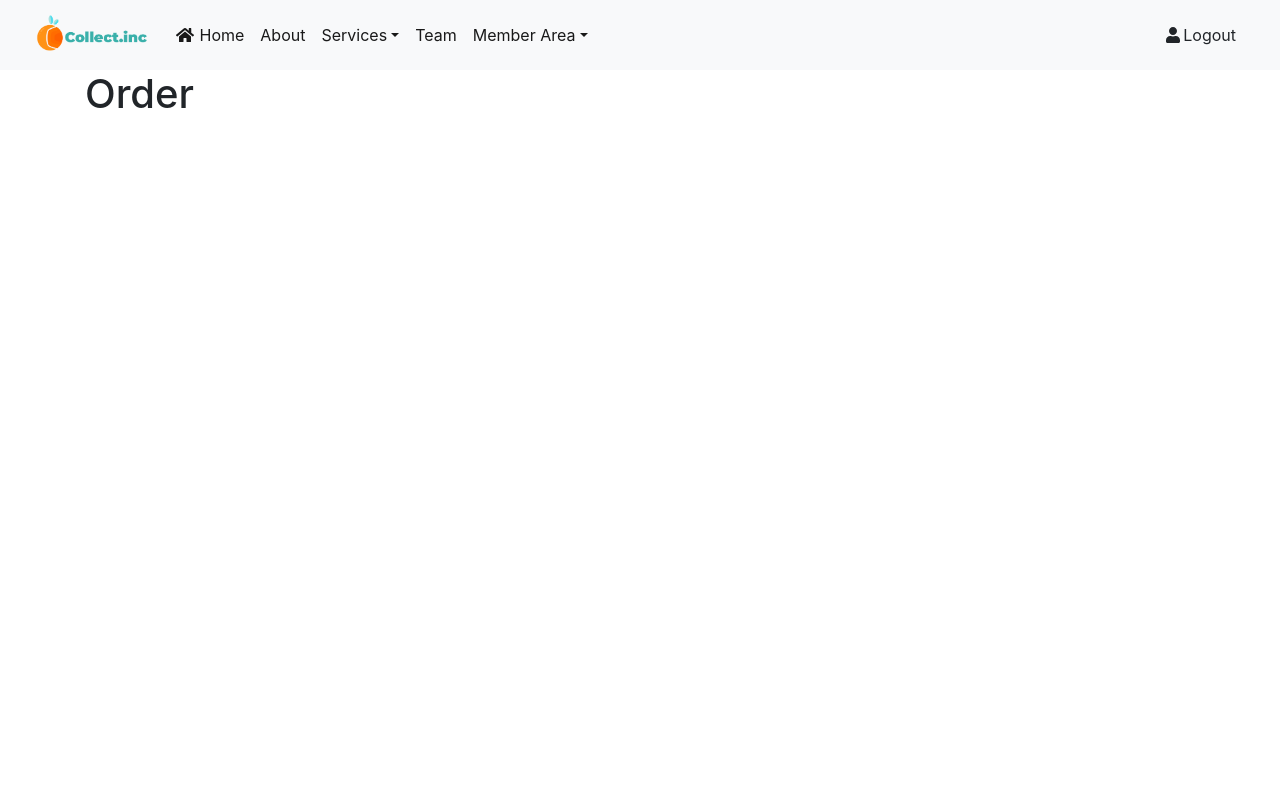
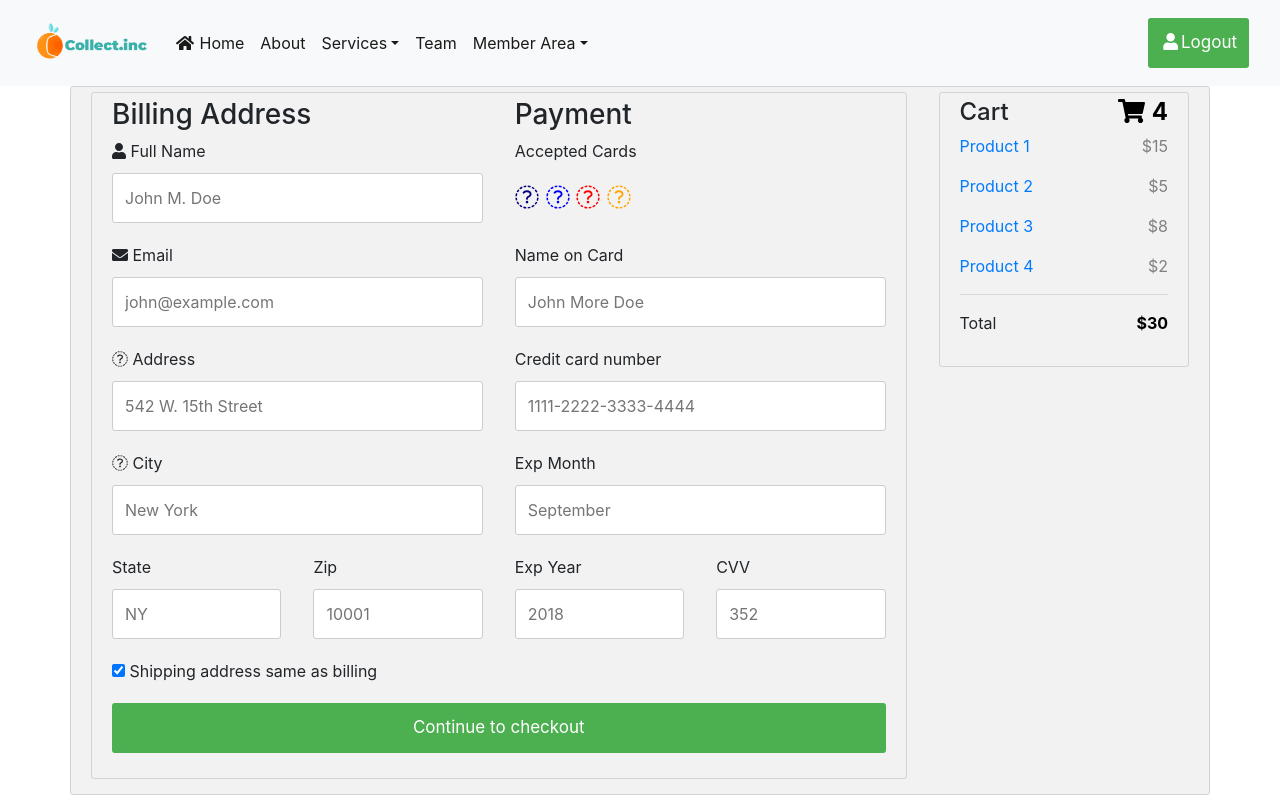
Before and after one commit to salbifaza/collectinc, a CodeIgniter 4 app: template app/Views/hello/order.php in a window 1280 px wide. Run offline with PHP 8.4 and a stand-in for CodeIgniter, Linux system fonts and the light colour scheme; the template is opened without the code that fills it, so the values that code supplies are empty; some libraries are stand-ins or nearby versions.

Commit message:
member area2

```diff
--- a/app/Views/hello/order.php
+++ b/app/Views/hello/order.php
@@ -1,6 +1,90 @@
 <?= $this->extend('layout') ?>
 <?= $this->section('content') ?>
 
-<h1>Order</h1>
+<link href="<?= base_url('style.css') ?>" rel="stylesheet">
+
+<div class="row">
+    <div class="col-75">
+        <div class="container">
+            <form action="/action_page.php">
+
+                <div class="row">
+                    <div class="col-50">
+                        <h3>Billing Address</h3>
+                        <label for="fname"><i class="fa fa-user"></i> Full Name</label>
+                        <input type="text" id="fname" name="firstname" placeholder="John M. Doe">
+                        <label for="email"><i class="fa fa-envelope"></i> Email</label>
+                        <input type="text" id="email" name="email" placeholder="john@example.com">
+                        <label for="adr"><i class="fa fa-address-card-o"></i> Address</label>
+                        <input type="text" id="adr" name="address" placeholder="542 W. 15th Street">
+                        <label for="city"><i class="fa fa-institution"></i> City</label>
+                        <input type="text" id="city" name="city" placeholder="New York">
+
+                        <div class="row">
+                            <div class="col-50">
+                                <label for="state">State</label>
+                                <input type="text" id="state" name="state" placeholder="NY">
+                            </div>
+                            <div class="col-50">
+                                <label for="zip">Zip</label>
+                                <input type="text" id="zip" name="zip" placeholder="10001">
+                            </div>
+                        </div>
+                    </div>
+
+                    <div class="col-50">
+                        <h3>Payment</h3>
+                        <label for="fname">Accepted Cards</label>
+                        <div class="icon-container">
+                            <i class="fa fa-cc-visa" style="color:navy;"></i>
+                            <i class="fa fa-cc-amex" style="color:blue;"></i>
+                            <i class="fa fa-cc-mastercard" style="color:red;"></i>
+                            <i class="fa fa-cc-discover" style="color:orange;"></i>
+                        </div>
+                        <label for="cname">Name on Card</label>
+                        <input type="text" id="cname" name="cardname" placeholder="John More Doe">
+                        <label for="ccnum">Credit card number</label>
+                        <input type="text" id="ccnum" name="cardnumber" placeholder="1111-2222-3333-4444">
+                        <label for="expmonth">Exp Month</label>
+                        <input type="text" id="expmonth" name="expmonth" placeholder="September">
+
+                        <div class="row">
+                            <div class="col-50">
+                                <label for="expyear">Exp Year</label>
+                                <input type="text" id="expyear" name="expyear" placeholder="2018">
+                            </div>
+                            <div class="col-50">
+                                <label for="cvv">CVV</label>
+                                <input type="text" id="cvv" name="cvv" placeholder="352">
+                            </div>
+                        </div>
+                    </div>
+
+                </div>
+                <label>
+                    <input type="checkbox" checked="checked" name="sameadr"> Shipping address same as billing
+                </label>
+                <input type="submit" value="Continue to checkout" class="btn">
+            </form>
+        </div>
+    </div>
+
+    <div class="col-25">
+        <div class="container">
+            <h4>Cart
+                <span class="price" style="color:black">
+                    <i class="fa fa-shopping-cart"></i>
+                    <b>4</b>
+                </span>
+            </h4>
+            <p><a href="#">Product 1</a> <span class="price">$15</span></p>
+            <p><a href="#">Product 2</a> <span class="price">$5</span></p>
+            <p><a href="#">Product 3</a> <span class="price">$8</span></p>
+            <p><a href="#">Product 4</a> <span class="price">$2</span></p>
+            <hr>
+            <p>Total <span class="price" style="color:black"><b>$30</b></span></p>
+        </div>
+    </div>
+</div>
 
 <?= $this->endSection() ?>
--- a/public/style.css
+++ b/public/style.css
@@ -1,7 +1,85 @@
-.carousel-item {
-  transition: -webkit-transform 0.5s ease;
-  transition: transform 0.5s ease;
-  transition: transform 0.5s ease, -webkit-transform 0.5s ease;
-  -webkit-backface-visibility: visible;
-  backface-visibility: visible;
+.row {
+  display: -ms-flexbox; /* IE10 */
+  display: flex;
+  -ms-flex-wrap: wrap; /* IE10 */
+  flex-wrap: wrap;
+  margin: 0 -16px;
 }
+
+.col-25 {
+  -ms-flex: 25%; /* IE10 */
+  flex: 25%;
+}
+
+.col-50 {
+  -ms-flex: 50%; /* IE10 */
+  flex: 50%;
+}
+
+.col-75 {
+  -ms-flex: 75%; /* IE10 */
+  flex: 75%;
+}
+
+.col-25,
+.col-50,
+.col-75 {
+  padding: 0 16px;
+}
+
+.container {
+  background-color: #f2f2f2;
+  padding: 5px 20px 15px 20px;
+  border: 1px solid lightgrey;
+  border-radius: 3px;
+}
+
+input[type="text"] {
+  width: 100%;
+  margin-bottom: 20px;
+  padding: 12px;
+  border: 1px solid #ccc;
+  border-radius: 3px;
+}
+
+label {
+  margin-bottom: 10px;
+  display: block;
+}
+
+.icon-container {
+  margin-bottom: 20px;
+  padding: 7px 0;
+  font-size: 24px;
+}
+
+.btn {
+  background-color: #4caf50;
+  color: white;
+  padding: 12px;
+  margin: 10px 0;
+  border: none;
+  width: 100%;
+  border-radius: 3px;
+  cursor: pointer;
+  font-size: 17px;
+}
+
+.btn:hover {
+  background-color: #45a049;
+}
+
+span.price {
+  float: right;
+  color: grey;
+}
+
+/* Responsive layout - when the screen is less than 800px wide, make the two columns stack on top of each other instead of next to each other (and change the direction - make the "cart" column go on top) */
+@media (max-width: 800px) {
+  .row {
+    flex-direction: column-reverse;
+  }
+  .col-25 {
+    margin-bottom: 20px;
+  }
+}
```
